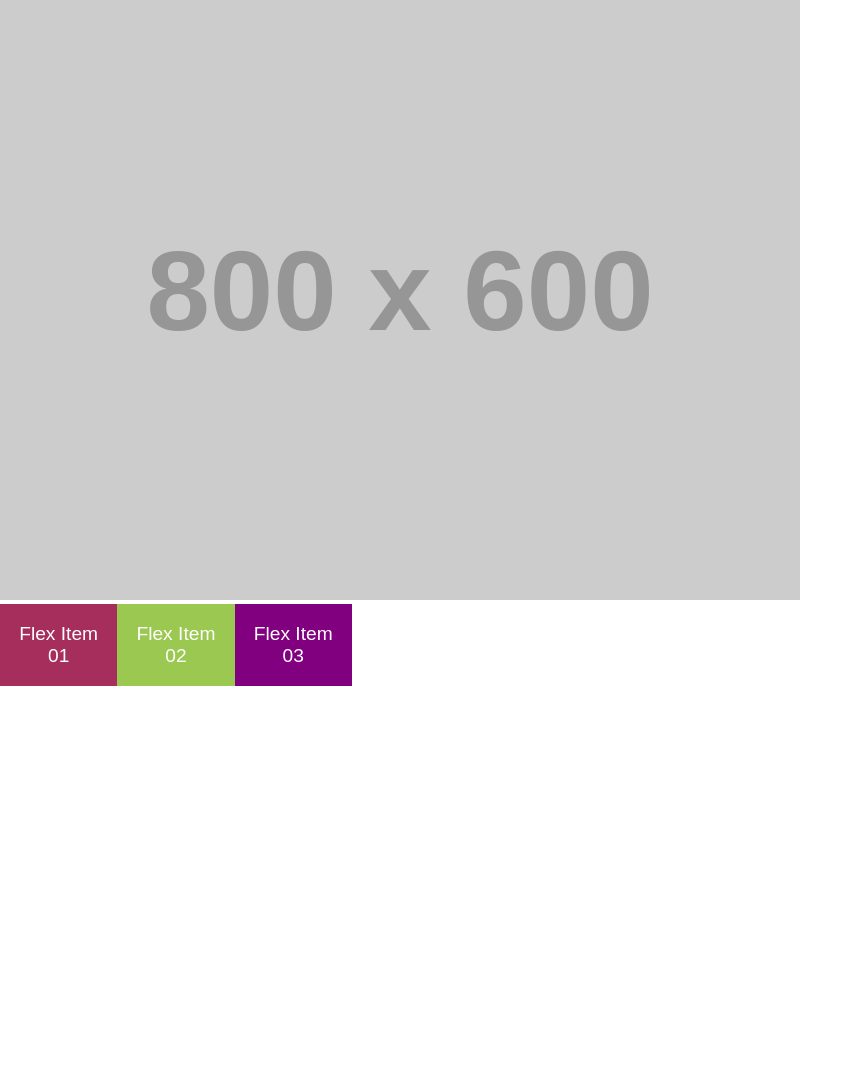
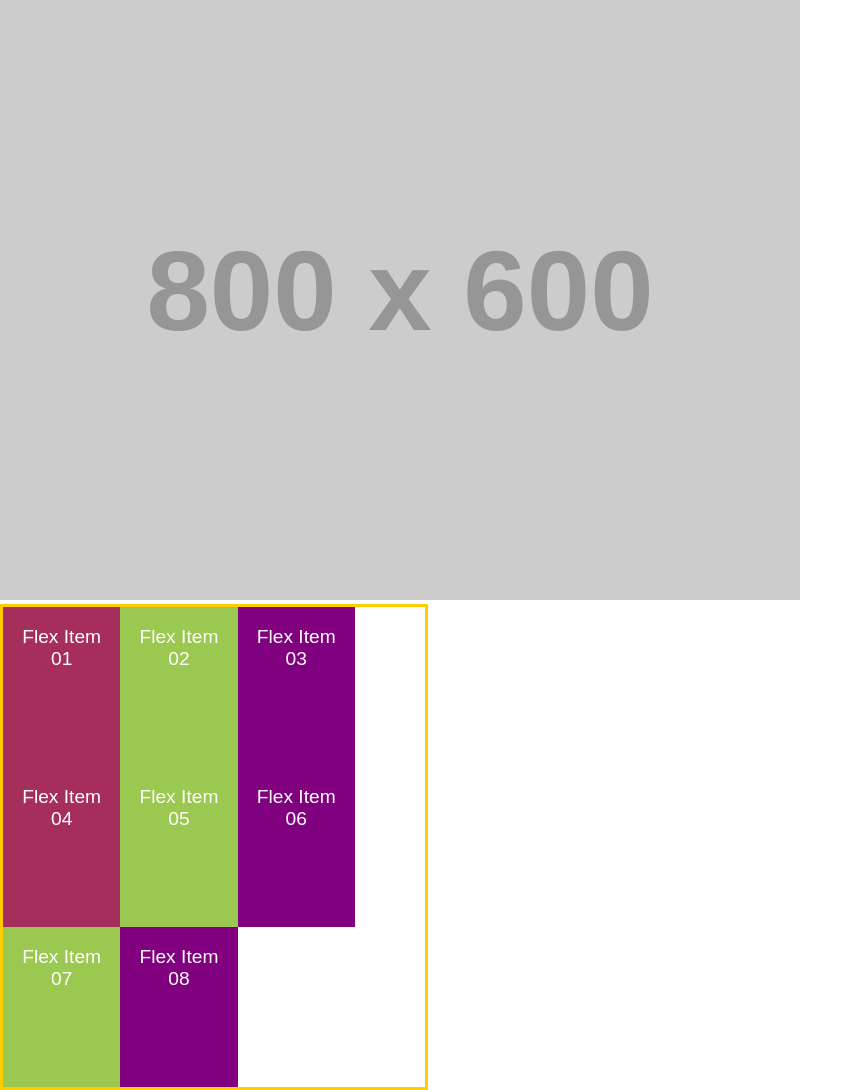
Before and after one commit to valenzsa/web-layout-with-flexbox-and-css-grid, a plain HTML site: page index.html in a window 1280 px wide. Shown: the whole page, without its empty margins (0-863 px from the left). Before the commit the page ends 800 px from the top, so only its background shows below. Drawn offline with Linux system fonts and the light colour scheme; placeholder pictures from the web are drawn by us.

Commit message:
Use of flex-wrap to change the flow of the content

```diff
--- a/css/style.css
+++ b/css/style.css
@@ -20,6 +20,11 @@ body {
 .flex-container {
   display: inline-flex;
   flex-direction: row;
+  border: 3px solid #ffcc00;
+  width: 33%;
+  height: 30em;
+  flex-wrap:wrap;
+
 }
 
 .flex-item {
@@ -40,6 +45,25 @@ body {
 .flex-item:nth-child(3) {
   background-color: purple;
 }
+.flex-item:nth-child(4) {
+  background-color: #A62E5C;
+}
+
+.flex-item:nth-child(5) {
+  background-color: #9BC850;
+}
+
+.flex-item:nth-child(6) {
+  background-color: purple;
+}
+
+.flex-item:nth-child(7) {
+  background-color: #9BC850;
+}
+
+.flex-item:nth-child(8) {
+  background-color: purple;
+}
 
 @media (max-width: 600px) {
   .flex-container {
--- a/index.html
+++ b/index.html
@@ -22,6 +22,21 @@
       <div class="flex-item">
         Flex Item<br />03
       </div>
+      <div class="flex-item">
+        Flex Item<br />04
+      </div>
+      <div class="flex-item">
+        Flex Item<br />05
+      </div>
+      <div class="flex-item">
+        Flex Item<br />06
+      </div>
+      <div class="flex-item">
+        Flex Item<br />07
+      </div>
+      <div class="flex-item">
+        Flex Item<br />08
+      </div>
     </div>
   </div>
 </body>
```
